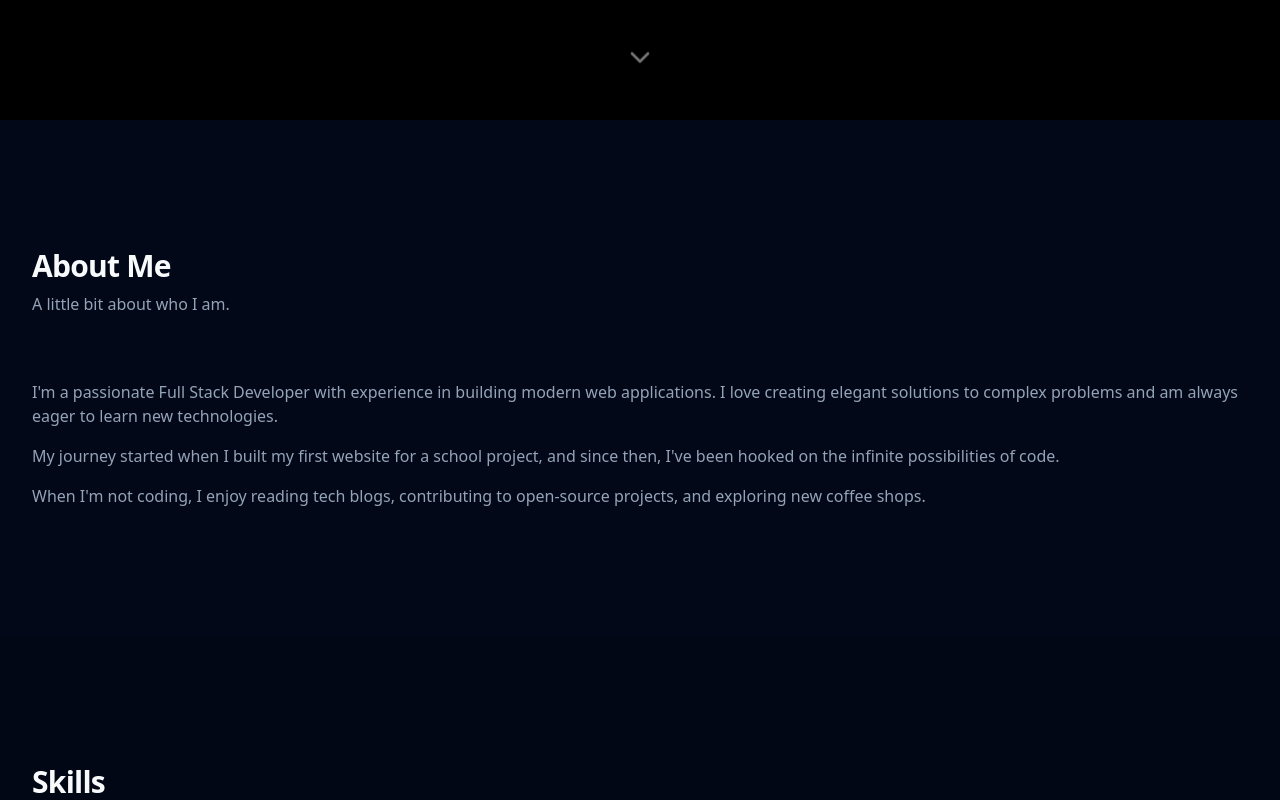
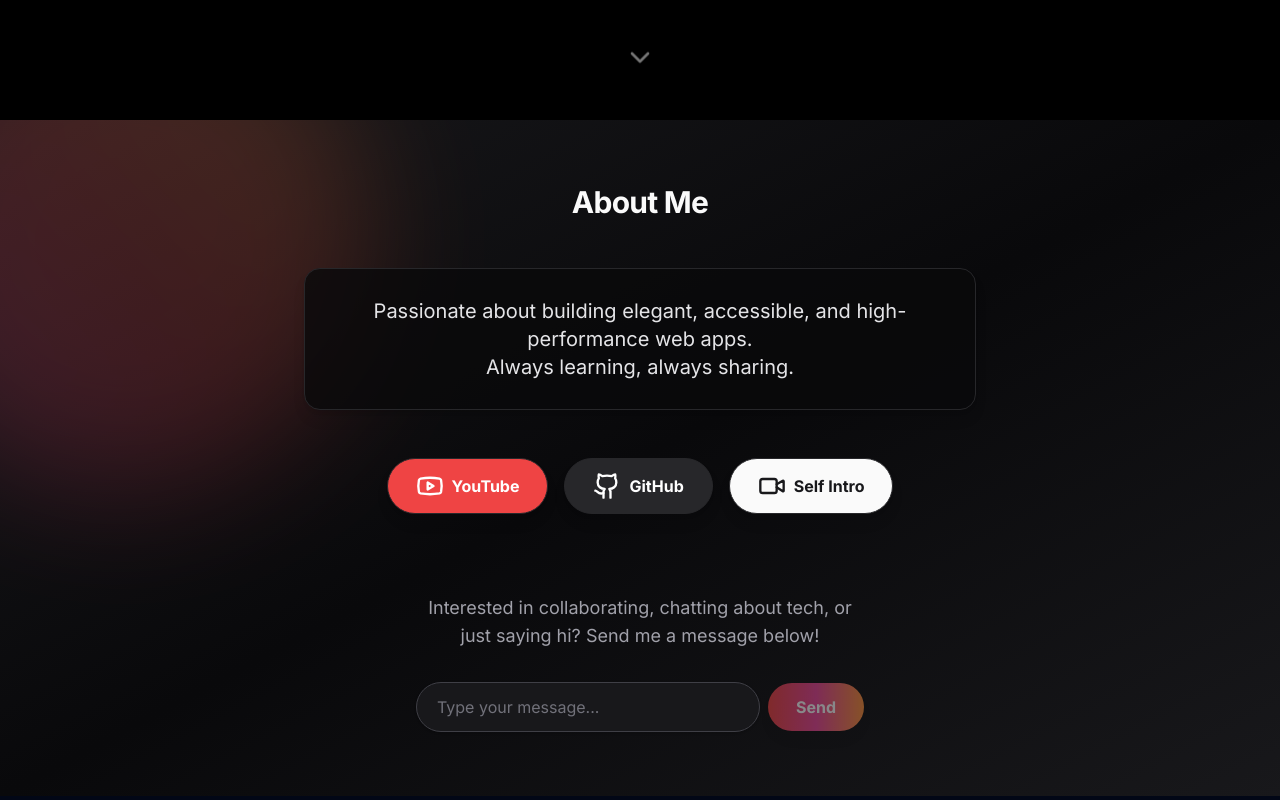
Before and after one commit to lakshya-aggarwal/Portfolio-App, a React (Vite) app: page / in a window 1280 px wide. Shown: the part 680-1480 px from the top of the page. Built offline with nearby package versions, Linux system fonts and the light colour scheme; a web font is replaced by a local one.

Commit message:
feat: Integrate PersonalLanding component as About section

```diff
--- /dev/null
+++ b/src/components/ui/personal-landing.tsx
@@ -0,0 +1,176 @@
+import React, { useRef, useState } from "react";
+import { twMerge } from "tailwind-merge";
+import {
+    Github,
+    Video,
+    Youtube,
+} from "lucide-react";
+
+// Removed HeroSection as per user request to only use for About section
+
+interface SocialLink {
+    href: string;
+    label: string;
+    icon: React.ReactNode;
+    bg: string;
+    text: string;
+}
+
+const socialLinks: SocialLink[] = [
+    {
+        href: '#',
+        label: 'YouTube',
+        icon: <Youtube size={28} />,
+        bg: 'bg-red-500',
+        text: 'text-white',
+    },
+    {
+        href: '#',
+        label: 'GitHub',
+        icon: <Github size={28} />,
+        bg: 'bg-zinc-800',
+        text: 'text-white',
+    },
+    {
+        href: '#',
+        label: 'Self Intro',
+        icon: <Video size={28} />,
+        bg: 'bg-zinc-50',
+        text: 'text-zinc-900',
+    },
+];
+
+const SocialsBlock: React.FC = () => (
+    <div className="flex flex-wrap justify-center gap-4 w-full font-inter">
+        {socialLinks.map((link) => (
+            <a
+                key={link.label}
+                href={link.href}
+                aria-label={link.label}
+                className={twMerge(
+                    'flex items-center gap-2 rounded-full border border-zinc-800 px-7 py-3 text-base font-semibold shadow-lg transition-all duration-200 hover:scale-105 hover:shadow-xl hover:border-pink-400 focus:outline-none focus:ring-2 focus:ring-pink-300 bg-opacity-80',
+                    link.bg,
+                    link.text,
+                )}
+                style={{ minWidth: 140, minHeight: 56 }}
+                tabIndex={0}
+            >
+                {link.icon}
+                <span>{link.label}</span>
+            </a>
+        ))}
+    </div>
+);
+
+const AboutBlock = () => (
+    <div className="w-full rounded-2xl border border-zinc-800 bg-zinc-950/80 p-7 shadow-lg text-center font-inter">
+        <p className="text-lg md:text-xl text-zinc-200 font-normal">
+            Passionate about building elegant, accessible, and high-performance web apps.<br />Always learning, always sharing.
+        </p>
+    </div>
+);
+
+const ConnectSection: React.FC = () => {
+    const [message, setMessage] = useState("");
+    const [showToast, setShowToast] = useState(false);
+    const [error, setError] = useState("");
+    const inputRef = useRef<HTMLInputElement>(null);
+
+    const validateMessage = (msg: string) => {
+        if (!msg.trim()) return "Message cannot be empty.";
+        if (msg.trim().length < 3) return "Message must be at least 3 characters.";
+        if (msg.length > 200) return "Message cannot exceed 200 characters.";
+        return "";
+    };
+
+    const handleSend = (e: React.FormEvent) => {
+        e.preventDefault();
+        const validationError = validateMessage(message);
+        if (validationError) {
+            setError(validationError);
+            return;
+        }
+        setShowToast(true);
+        setMessage("");
+        setError("");
+        if (inputRef.current) inputRef.current.blur();
+        setTimeout(() => setShowToast(false), 2000);
+    };
+
+    const handleInputChange = (e: React.ChangeEvent<HTMLInputElement>) => {
+        setMessage(e.target.value);
+        if (error) setError("");
+    };
+
+    return (
+        <section className="w-full flex flex-col items-center text-center gap-4 mt-8 font-inter relative">
+            {/* Toast Notification */}
+            {showToast && (
+                <div className="fixed top-6 right-6 z-50 bg-green-600 text-white px-6 py-3 rounded-xl shadow-lg font-semibold text-base animate-fade-in">
+                    Message sent!
+                </div>
+            )}
+            <p className="text-lg text-zinc-400 mb-4 max-w-md mx-auto font-normal">
+                Interested in collaborating, chatting about tech, or just saying hi? Send me a message below!
+            </p>
+            <form onSubmit={handleSend} className="flex w-full max-w-md gap-2 items-center justify-center">
+                <input
+                    ref={inputRef}
+                    type="text"
+                    value={message}
+                    onChange={handleInputChange}
+                    placeholder="Type your message..."
+                    className={twMerge(
+                        "flex-1 rounded-full border px-5 py-3 text-base text-zinc-100 placeholder-zinc-500 transition-colors focus:outline-none shadow font-inter",
+                        error ? "border-red-500 focus:border-red-500" : "border-zinc-700 bg-zinc-900 focus:border-pink-400"
+                    )}
+                    maxLength={201}
+                />
+                <button
+                    type="submit"
+                    className={twMerge(
+                        "inline-flex items-center gap-2 rounded-full bg-gradient-to-r from-red-500 via-pink-500 to-orange-400 px-7 py-3 text-base font-semibold text-white shadow-lg focus:outline-none focus:ring-2 focus:ring-pink-300 transition-all",
+                        message.trim() ? "hover:scale-105 hover:shadow-xl cursor-pointer opacity-100" : "opacity-50 cursor-not-allowed"
+                    )}
+                    disabled={!message.trim()}
+                    aria-disabled={!message.trim()}
+                >
+                    Send
+                </button>
+            </form>
+            {error && (
+                <div className="text-red-500 text-sm mt-1 font-medium">{error}</div>
+            )}
+            <style>{`
+        .animate-fade-in {
+          animation: fadeIn 0.3s ease;
+        }
+        @keyframes fadeIn {
+          from { opacity: 0; transform: translateY(-10px); }
+          to { opacity: 1; transform: translateY(0); }
+        }
+      `}</style>
+        </section>
+    );
+};
+
+export const PersonalLanding = () => {
+    return (
+        <div className="w-full flex items-center justify-center bg-gradient-to-br from-zinc-900 via-zinc-950 to-zinc-900 px-4 py-16 text-zinc-50 font-inter relative overflow-hidden">
+            {/* Animated background blob */}
+            <div className="absolute -top-32 -left-32 w-[500px] h-[500px] bg-gradient-to-tr from-pink-500 via-red-500 to-orange-400 opacity-20 rounded-full blur-3xl animate-pulse-slow z-0" />
+            <div className="w-full max-w-2xl flex flex-col items-center gap-12 z-10">
+                {/* <HeroSection /> - Removed */}
+                <h2 className="text-3xl font-bold tracking-tight">About Me</h2>
+                <AboutBlock />
+                <SocialsBlock />
+                <ConnectSection />
+            </div>
+            <style>{`
+      @import url('https://fonts.googleapis.com/css2?family=Inter:wght@400;500;700;900&display=swap');
+      .font-inter { font-family: 'Inter', 'Geist', system-ui, sans-serif; }
+      .font-geist { font-family: 'Geist', 'Inter', system-ui, sans-serif; }
+    `}</style>
+        </div>
+    );
+};
--- a/src/pages/Home.tsx
+++ b/src/pages/Home.tsx
@@ -1,5 +1,5 @@
 import PortfolioHero from "@/components/ui/portfolio-hero"
-import { About } from "@/sections/About"
+import { PersonalLanding } from "@/components/ui/personal-landing"
 import { Skills } from "@/sections/Skills"
 import { Projects } from "@/sections/Projects"
 import { Contact } from "@/sections/Contact"
@@ -8,7 +8,7 @@ export function Home() {
     return (
         <main className="flex flex-col">
             <PortfolioHero />
-            <About />
+            <PersonalLanding />
             <Skills />
             <Projects />
             <Contact />
```
Also changed, not shown: 1 other file (tests, documents, lock files or other folders).
